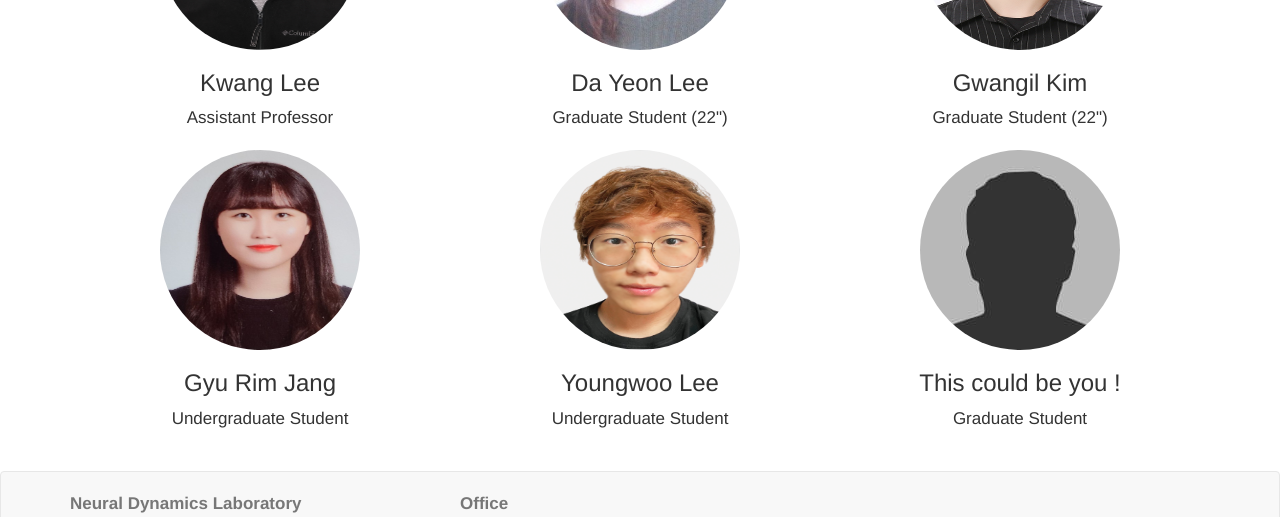
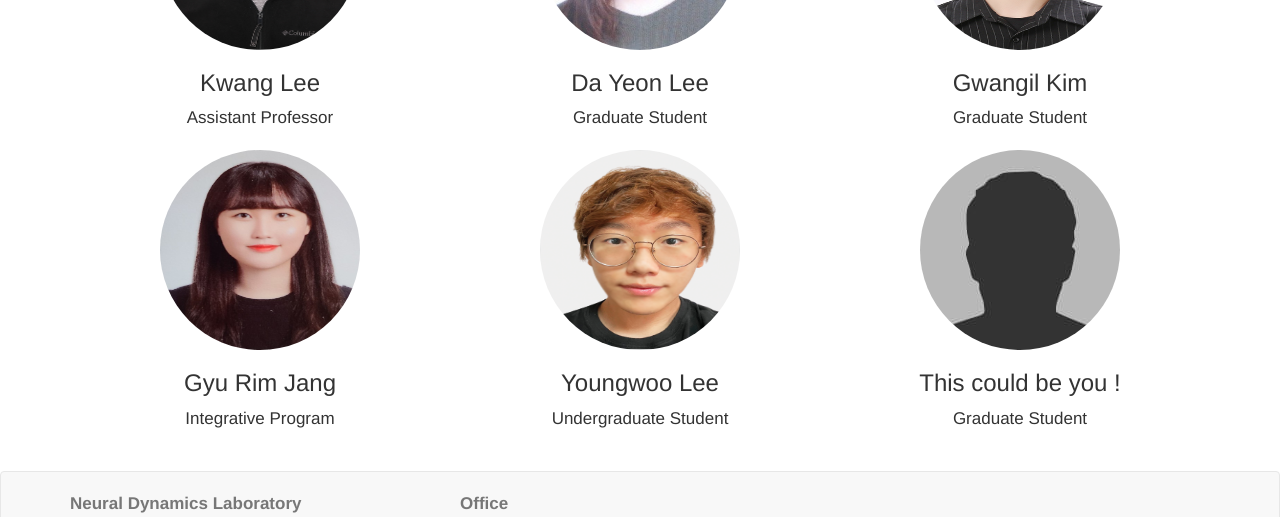
Before and after one commit to kleelab/kleelab.github.io, a Jekyll site: the page built from people.html, in a window 1280 px wide. Shown: the part 282-799 px from the top of the page. Built offline with Jekyll 4.4.1, drawn with Linux system fonts in a browser that asks for light colours; nearby versions of some CDN libraries; a style sheet for code colours, icons or effects is not loaded.

Commit message:
Update people.yml

```diff
--- a/_data/people.yml
+++ b/_data/people.yml
@@ -5,15 +5,15 @@
   photo: "images/Kwang.jpg"
 
 - name: Da Yeon Lee
-  role: Graduate Student (22")
+  role: Graduate Student
   photo: "/images/Da Yeon Lee.jpg"
 
 - name: Gwangil Kim
-  role: Graduate Student (22")
+  role: Graduate Student
   photo: "/images/Gwangil Kim.jpg"
 
 - name: Gyu Rim Jang
-  role: Undergraduate Student
+  role: Integrative Program
   photo: "/images/Jang Gyu Rim.jpg"
 
 - name: Youngwoo Lee
```
